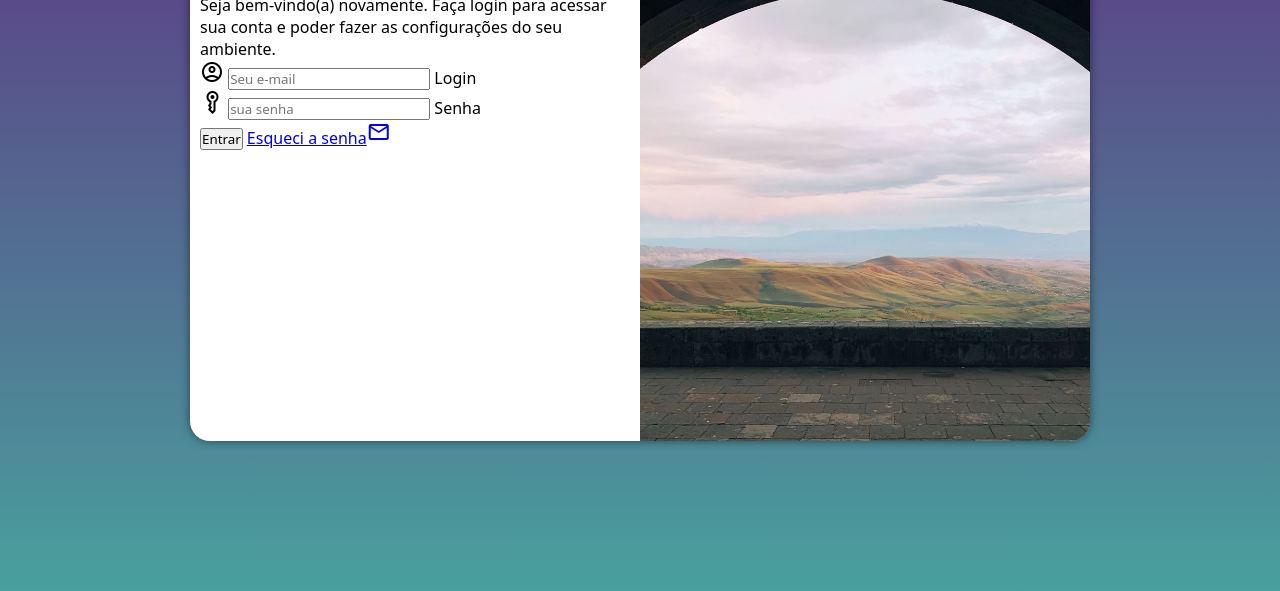
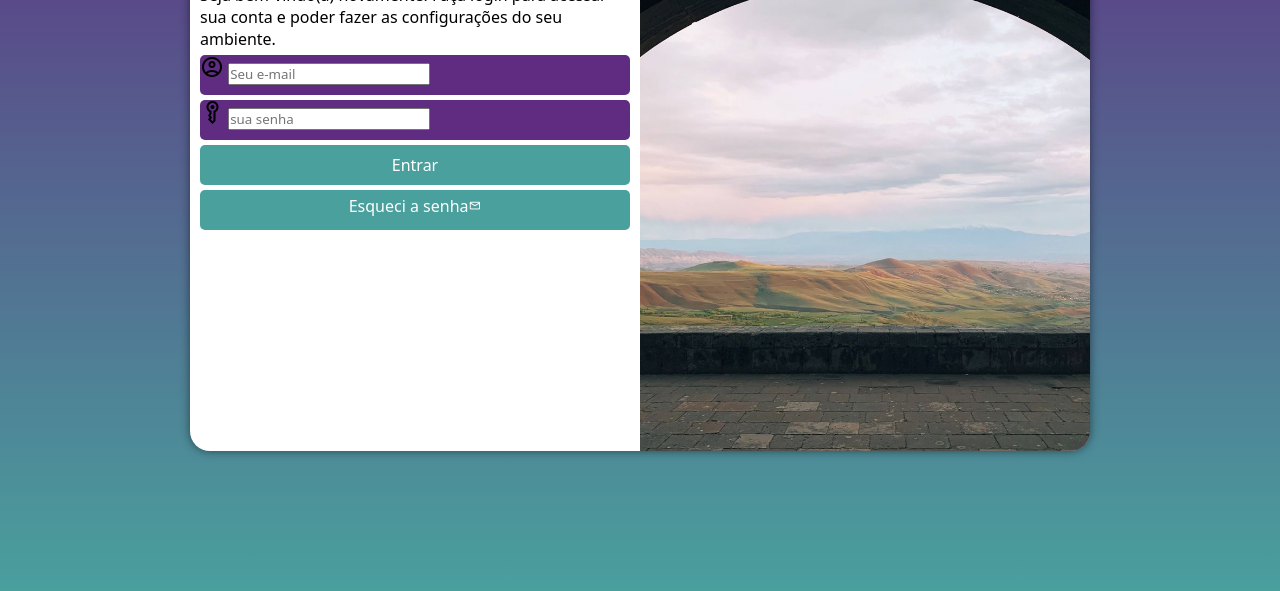
Before and after one commit to AlbuquerqueDaviid/projeto-login, a plain HTML site: page index.html in a window 1280 px wide. Shown: the part 209-800 px from the top of the page. Drawn offline with nearby package versions, Linux system fonts and the light colour scheme.

Commit message:
inseridos inputs e estilos dos inputs

```diff
--- a/estilos/style.css
+++ b/estilos/style.css
@@ -35,7 +35,7 @@ section#login{
 
     background-color: white;
     width: 250px;
-    height: 500px;
+    height: 520px;
     border-radius: 20px;
     box-shadow: 0px 0px 10px rgba(0, 0, 0, 0.5);
 
@@ -63,3 +63,47 @@ div#formulario > h1 {
 div#formulario > p{
     font-size: 0.8em;
 }
+form > div.campo {
+    background-color: #5f2c82;
+    width: 100%;
+    display: block;
+    height: 40px;
+    border-radius: 5px;
+    margin: 5px 0px;
+}
+div.campo > label {
+    display: none;
+}
+form > input[type=submit] {
+    display: block;
+    font-size: 1em;
+    width: 100%;
+    height: 40px;
+    background-color: #49a09d;
+    color: white;
+    border: none;
+    border-radius: 5px;
+    cursor: pointer;
+}
+form > input[type=submit]:hover {
+    background-color: #2f5554;
+}
+form > a.botao {
+    display: block;
+    text-align: center;
+    font-size: 1em;
+    width: 100%;
+    height: 40px;
+    padding-top: 5px;
+    margin-top: 5px;
+    background-color: #49a09d;
+    color: white;
+    border-radius: 5px;
+    text-decoration: none;
+}
+form > a.botao > i {
+    font-size: 0.8em;
+}
+a.botao:hover {
+    background-color: #2f5554;
+}
--- a/index.html
+++ b/index.html
@@ -17,23 +17,23 @@
             <div id="formulario">
                 <h1>Login</h1>
                 <p>Seja bem-vindo(a) novamente. Faça login para acessar sua conta e poder fazer as configurações do seu ambiente.</p>
-                <form action="login.php"  method="post" autocomplete="on">
+                <form action="login.php"  method="post" autocomplete="on" >
 
                     <div class="campo">
                         <span class="material-symbols-outlined">account_circle</span>
-                        <input type="email" name="login" id="ilogin" placeholder="Seu e-mail" autocomplete="email">
+                        <input type="email" name="login" id="ilogin" placeholder="Seu e-mail" autocomplete="email" required maxlength="30">
                         <label for="ilogin">Login</label>
 
                     </div>
 
                     <div class="campo">
                         <span class="material-symbols-outlined">key_vertical</span>
-                        <input type="password" name="senha" id="isenha" placeholder="sua senha" autocomplete="current-password">
+                        <input type="password" name="senha" id="isenha" placeholder="sua senha" autocomplete="current-password" required minlength="8" maxlength="20">
                         <label for="isenha">Senha</label>
 
                     </div>
                     <input type="submit" value="Entrar">
-                    <a href="esqueci.html">Esqueci a senha<i class="material-symbols-outlined">mail</i></a>
+                    <a href="esqueci.html" class="botao">Esqueci a senha<i class="material-symbols-outlined">mail</i></a>
                 </form>
             </div>
         </section>
```
